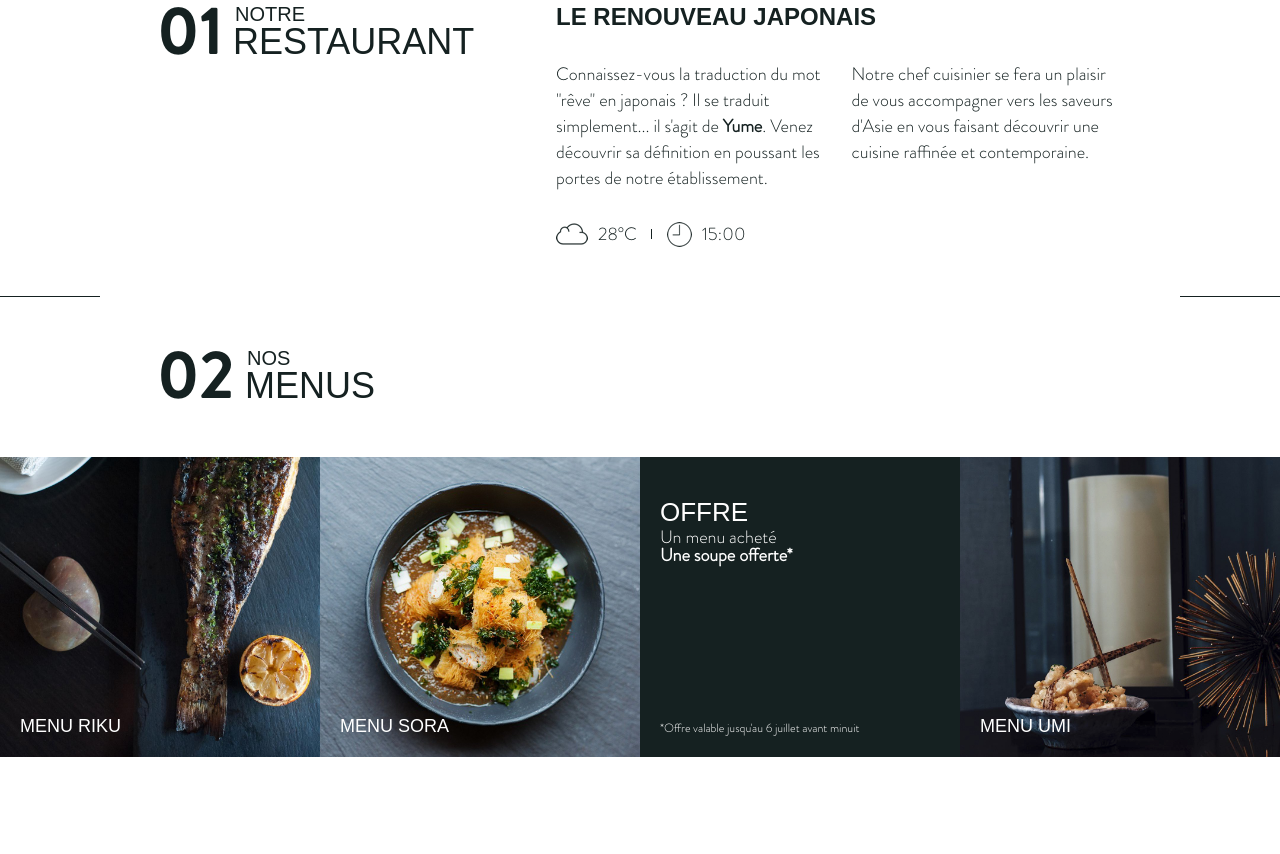
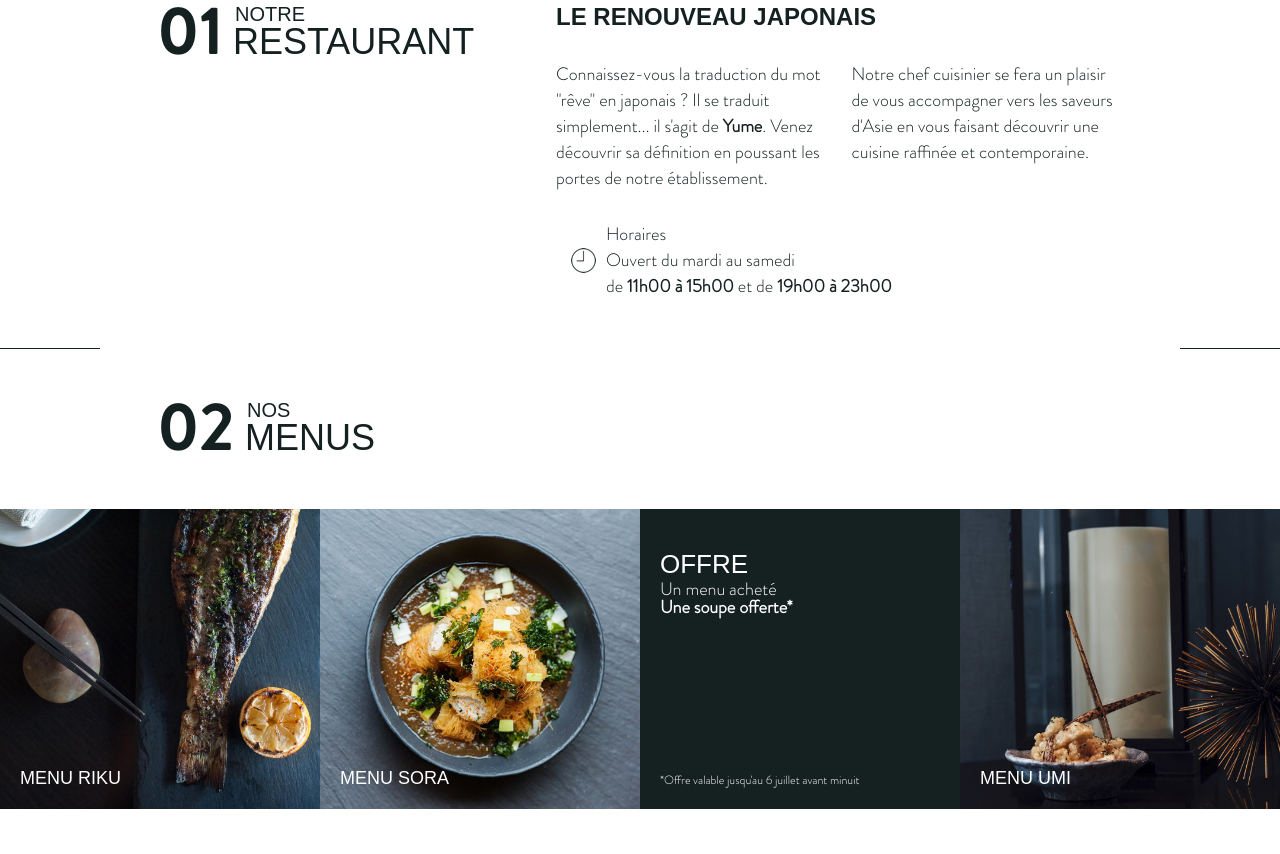
Before and after one commit to BobbyBrights/hetic-w2-mobilefirst, a website: page src/index.html in a window 1280 px wide. Shown: the part 907-1761 px from the top of the page. Drawn offline with Linux system fonts and the light colour scheme; files whose address does not match are found by name; a web font is replaced by a local one.

Commit message:
[html] modification de la rubrique restaurant

```diff
--- a/src/index.html
+++ b/src/index.html
@@ -35,13 +35,11 @@
                     <a href="#"><img class="header--logo" src="img/icons/logo_yume.png" srcset="img/icons/logo_yume.png 1x, img/icons/logo_yume@2x.png 2x" alt="Logo Restaurant Yume"></a>
                 </div>
                 <div class="header--navigation">
-                    <div class="header--menuMobile">
-                        <div class="burger">
+                    <div class="header--menu">
+                        <a class="burger open-menu">
                             <div class="bars"></div>
-                        </div>
-                    </div>
-                    <div class="header--menuDesktop">
-                        <nav class="header--menu">
+                        </a>
+                        <nav class="header--nav">
                             <ul>
                                 <li><a href="">Restaurant</a></li>
                                 <li><a href="">Menus</a></li>
@@ -52,7 +50,9 @@
                                 <hr/>
                             </ul>
                         </nav>
-                        <a href="#" class="btn airline popin-resa">Réservation</a>
+                        <div class="header--reservation">
+                            <a href="#" class="btn airline popin-resa">Réservation</a>
+                        </div>
                     </div>
                 </div>
             </div>
@@ -88,13 +88,9 @@
                         <p class="restaurant--first">Connaissez-vous la traduction du mot "rêve" en japonais ? Il se traduit simplement... il s'agit de <strong>Yume</strong>. Venez découvrir sa définition en poussant les portes de notre établissement.</p>
                         <p class="restaurant--second">Notre chef cuisinier se fera un plaisir de vous accompagner vers les saveurs d'Asie en vous faisant découvrir une cuisine raffinée et contemporaine.</p>
                         <div class="restaurant--infobar">
-                            <div class="restaurant--weather">
-                                <img src="img/icons/icon_cloud.png" srcset="img/icons/icon_cloud.png 1x, img/icons/icon_cloud@2x.png 2x" alt="Icône météo">
-                                <p class="restaurant--temperature">28°C</p>
-                            </div>
                             <div class="restaurant--clock">
                                 <img src="img/icons/icon_clock.png" srcset="img/icons/icon_clock.png 1x, img/icons/icon_clock@2x.png 2x" alt="Icône horloge">
-                                <p class="restaurant--hour">15:00</p>
+                                <p class="restaurant--hour"><span>Horaires</span><br/>Ouvert du mardi au samedi<br/> de <strong>11h00 à 15h00</strong> et de <strong>19h00 à 23h00</strong></p>
                             </div>
                         </div>
                     </div>
@@ -332,12 +328,13 @@
             <a href="#" class="close popin-resa"><img src="img/icons/icon_close.png" srcset="img/icons/icon_close.png 1x, img/icons/icon_close@2x.png 2x" alt="Icône close"></a>
         </section>
 
+        <a href="#" class="scroll-top"></a>
     </main>
 
     <footer class="footer">
         <div class="flex-container">
             <div class="flex-row">
-                <div class="footer--infos">
+                <div class="footer--infos gutters">
                     <div class="footer--copyright"><p>© Restaurant Yume</p></div>
                     <div class="footer--socials">
                         <a href="#"><img class="footer--social" src="img/icons/social_facebook.svg" alt="Icône facebook"></a>
--- a/src/scss/section_restaurant/_restaurant.scss
+++ b/src/scss/section_restaurant/_restaurant.scss
@@ -41,45 +41,28 @@
 }
 
 .restaurant--infobar {
-    @include flexcontainer($display: flex);
-    margin-top: 20px;
+    @include flexcontainer($display: flex, $flexdirection: column);
+    margin-top: 40px;
 }
 
-.restaurant--weather,
 .restaurant--clock,
-.restaurant--temperature,
 .restaurant--hour {
     display: inline-block;
 }
 
-.restaurant--clock,
-.restaurant--weather {
-    @include flexcontainer($display: flex, $alignitems: center);
+.restaurant--clock {
+    @include flexcontainer($display: flex, $alignitems: flex-start);
 
     img {
         margin-right: 10px;
     }
+}
 
-    p {
+.restaurant--hour {
+    span {
         margin-bottom: 0;
+        @include font-name(Neutraface2-Demi);
+        font-weight: 500;
+        text-transform: uppercase;
     }
 }
-
-.restaurant--clock {
-    padding-left: 15px;
-}
-
-.restaurant--weather {
-    position: relative;
-    padding-right: 15px;
-
-    &:after {
-        content: "";
-        position: absolute;
-        height: 10px;
-        width: 1px;
-        top: 8px;
-        right: 0;
-        background: $green_bunker;
-    }
-}
```
